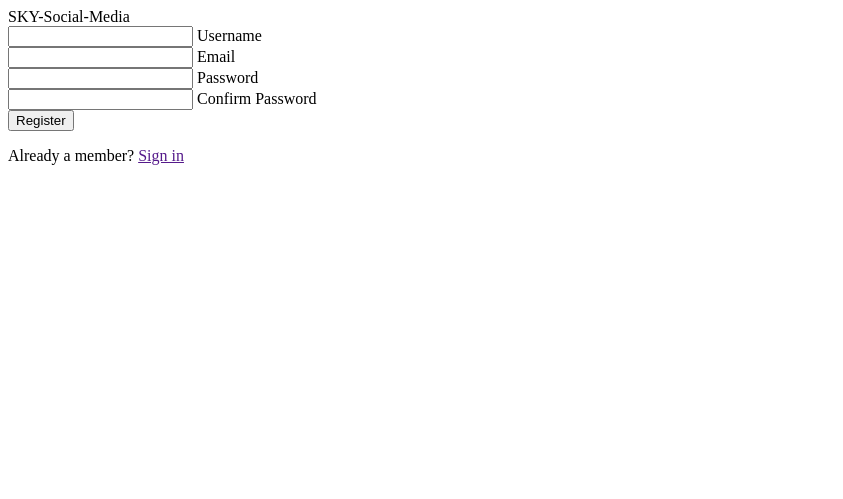
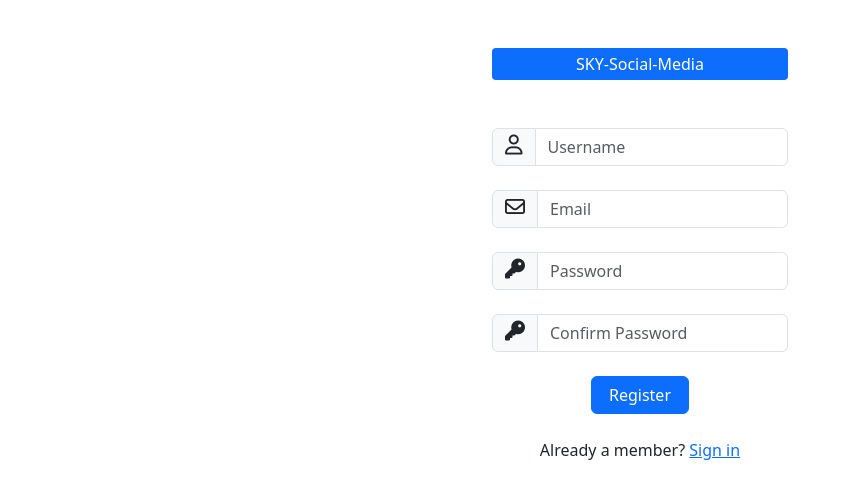
Before and after one commit to Aymammet/sky, a Python web app: template templates/register.html in a window 1280 px wide. Shown: the top 499 px of the page, without its empty margins (0-843 px from the left). Run offline with Jinja, Linux system fonts and the light colour scheme; the template is opened without the code that fills it, so the values that code supplies are empty; some libraries are stand-ins or nearby versions.

Commit message:
register fontawesome and placeholders added

```diff
--- a/templates/register.html
+++ b/templates/register.html
@@ -1,35 +1,44 @@
+<!DOCTYPE html>
+<html lang="en">
+    <head>
+        <meta charset="utf-8"/>
+        <meta name="viewport" content="width=device-width, initial-scale=1"/>
+        <link rel="stylesheet" href="../static/bootstrap/bootstrap.min.css">
+        <link rel="stylesheet" href="../static/style.css">
+        <link rel="stylesheet" href="https://cdnjs.cloudflare.com/ajax/libs/font-awesome/6.2.1/css/all.min.css">
+        <title >SKY-Social Media</title>
+    </head>
     <body>
-        <div class="text-center text-bg-primary container col-md-5 col-lg-4 col-xl-3 col-sm-6 mx-auto mt-5 p-1">
-            SKY-Social-Media
-        </div>
-        <form id="login" class="container col-md-5 col-lg-4 col-xl-3 col-sm-6 mx-auto mt-5">
+        <div id="login" class="container col-md-5 col-lg-4 col-xl-3 col-sm-6 mx-auto mt-5">
+            <p class="text-center text-bg-primary mb-5 p-1 rounded-1">SKY-Social-Media</p>
             <!-- Username input -->
-            <div class="form-outline mb-4 ">
-              <input type="email" id="form2Example1" class="form-control"/>
-              <label class="form-label" for="form2Example1">Username</label>
+            <div class="form-outline mb-4 input-group flex-nowrap">
+                <span class="input-group-text fa-regular fa-user fs-5" id="addon-wrapping"></span>
+                <input type="text" class="form-control" placeholder="Username" aria-label="Username" aria-describedby="addon-wrapping">
             </div>
             <!-- Email input -->
-            <div class="form-outline mb-4 ">
-                <input type="email" id="form2Example1" class="form-control"/>
-                <label class="form-label" for="form2Example1">Email</label>
-              </div>
+            <div class="form-outline mb-4 input-group flex-nowrap">
+                <span class="input-group-text fa-regular fa-envelope fs-5" id="addon-wrapping"></span>
+                <input type="text" class="form-control" placeholder="Email" aria-label="Email" aria-describedby="addon-wrapping">
+            </div>
             <!-- Password input -->
-            <div class="form-outline mb-3">
-              <input type="password" id="form2Example2" class="form-control" />
-              <label class="form-label" for="form2Example2">Password</label>
+            <div class="form-outline mb-4 input-group flex-nowrap">
+                <span class="input-group-text fa-solid fa-key fs-5" id="addon-wrapping"></span>
+                <input type="text" class="form-control" placeholder="Password" aria-label="Password" aria-describedby="addon-wrapping">
             </div>
             <!--Confirmation Password input -->
-            <div class="form-outline mb-4">
-                <input type="password" id="form2Example2" class="form-control" />
-                <label class="form-label" for="form2Example2">Confirm Password</label>
-              </div>
+            <div class="form-outline mb-4 input-group flex-nowrap">
+                <span class="input-group-text fa-solid fa-key fs-5" id="addon-wrapping"></span>
+                <input type="text" class="form-control" placeholder="Confirm Password" aria-label="Password" aria-describedby="addon-wrapping">
+            </div>
             <!-- Submit button Register -->
             <div class="text-center">
-                <button type="button" class="btn btn-primary mb-4">Register</button>
+                <button type="button" class="btn btn-primary mb-4 col-4">Register</button>
             </div>
             <!-- Sign in buttons -->
             <div class="text-center">
               <p>Already a member? <a href="">Sign in</a></p>
             </div>
-        </form>
+        </div>
     </body>
+</html>
```
